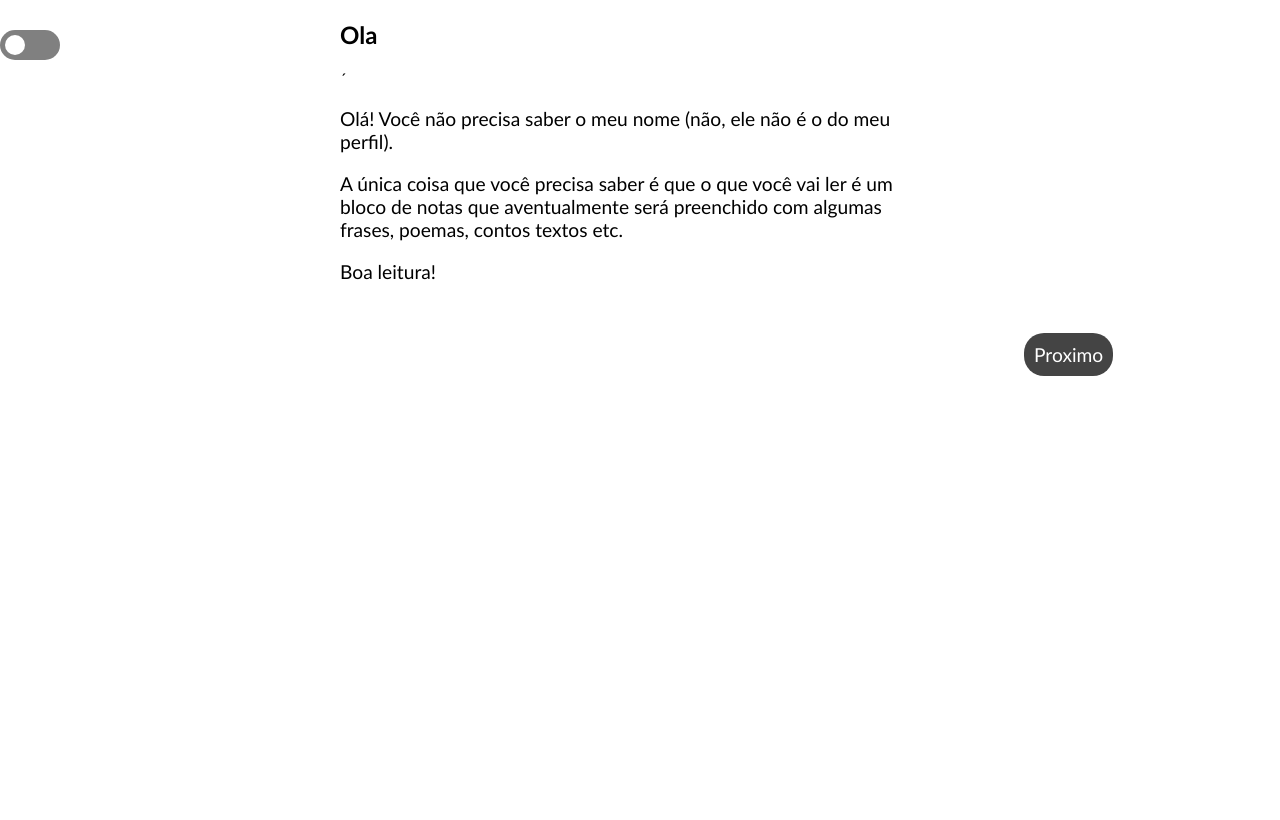
After one commit to Zuruy/MySites, a PHP site: page /capitulos/dialogos/cap1.html in a window 1280 px wide. The commit adds this page. Run offline with PHP 8.4, Linux system fonts and the light colour scheme.

Commit message:
fazendo mais coisas

```diff
--- /dev/null
+++ b/Sites.teste/Livros/capitulos/dialogos/cap1.html
@@ -0,0 +1,28 @@
+<!DOCTYPE html>
+<html lang="pt-br">
+<head>
+    <meta charset="UTF-8">
+    <meta name="viewport" content="width=device-width, initial-scale=1.0">
+    <link rel="stylesheet" href="../../style.css">
+    <title>Diálogos Solitários</title>
+</head>
+<body>
+
+    <input type="checkbox" class="chek" id="switch">
+    <label for="switch" class="label">
+       <div id="movimento">
+       </div>
+    </label>
+
+    <div id="dark">
+        <div id="main">
+
+            <h2>Ola</h2>
+            ´<p>Olá! Você não precisa saber o meu nome (não, ele não é o do meu perfil). </p>
+            <p>A única coisa que você precisa saber é que o que você vai ler é um bloco de notas que aventualmente será preenchido com algumas frases, poemas, contos textos etc.</p>
+            <p>Boa leitura!</p>
+            <a class="Proximo" href="cap2.html">Proximo</a>
+        </div>
+    </div>
+</body>
+</html>
--- a/Sites.teste/Livros/livros.html
+++ b/Sites.teste/Livros/livros.html
@@ -32,6 +32,7 @@
                 </p>
             </div>
             <p>Avaliação:5/5</p>
+            <p>Autor:</p>
             <img src="image/capa-dialogos-solitarios.jpg" alt="">
 
         </div>
--- a/Sites.teste/Livros/style.css
+++ b/Sites.teste/Livros/style.css
@@ -1,7 +1,7 @@
 .chek{
     display: none;
 }
-*{
+body{
     margin: 0%;
     padding: 0%;
 }
@@ -46,14 +46,16 @@
 #main{
     font-family: 'Gill Sans', 'Gill Sans MT', Calibri, 'Trebuchet MS', sans-serif;
 
-    width: 800px;
+    max-width: 600px;
 
     margin: auto;
 }
 #main h1{
     text-align: center;
 }
-
+#main p{
+    font-size: 1.2em;
+}
 header{
     width: 100%;
     height: 400px;
@@ -64,6 +66,38 @@ header img{
     height: 100%;
 }
 .chek:checked ~ #dark{
+    color: white;
     background-color: black;
+
+}
+.chek:checked ~ #dark .indice ul li a {
     color: white;
 }
+h1{
+    margin-top: 50px;
+}
+.indice{
+    text-align: center;
+    align-items: center;
+}
+li > a{
+   color: black;
+    text-decoration: none;
+
+}
+
+ul{
+    list-style: none;
+    line-height: 30px;
+}
+.Proximo{
+    position: absolute;
+    left: 80%;
+    margin-top: 30px;
+    border-radius: 20px;
+    font-size: 1.2em;
+    padding: 10px;
+    color: white;
+    text-decoration: none;
+    background-color: rgb(68, 68, 68);
+}
```
Also changed, not shown: Sites.teste/Livros/index.html (+9 -5 lines), Sites.teste/Livros/livros.css (+5 -5 lines).
